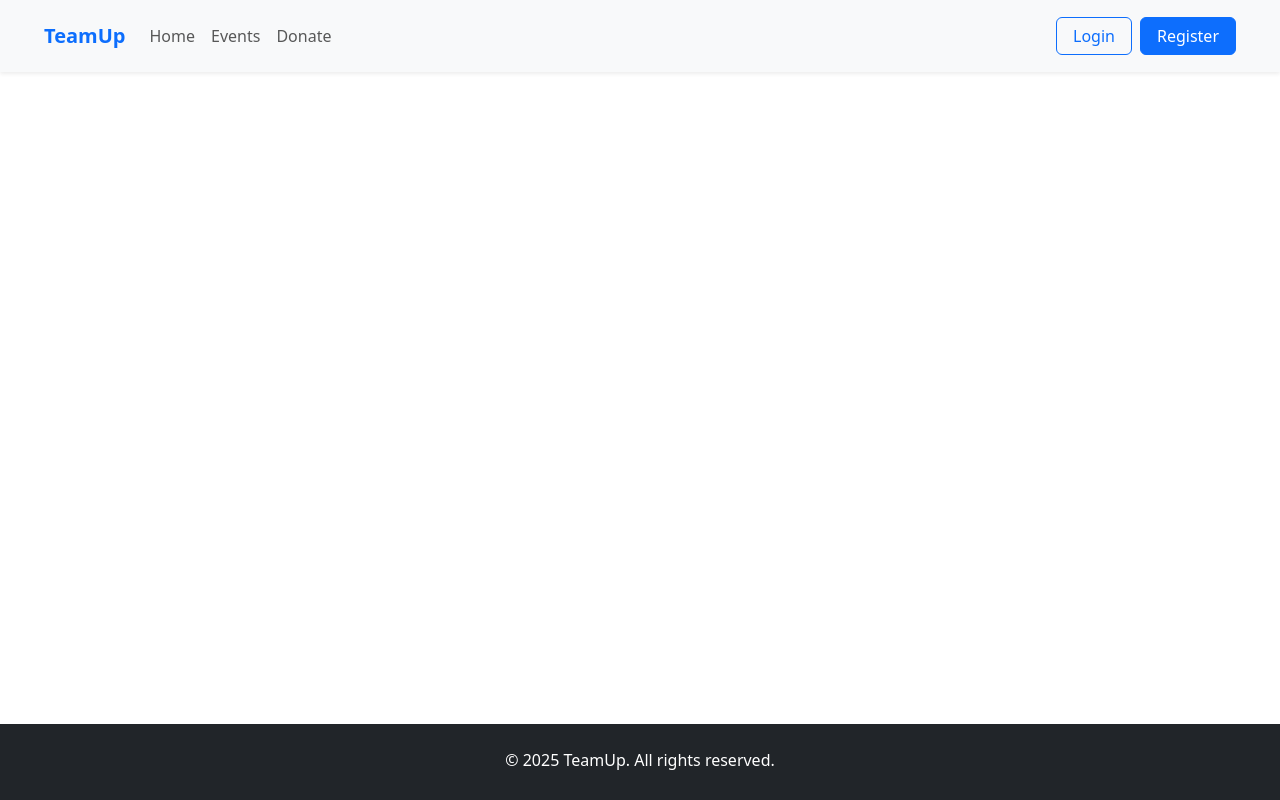
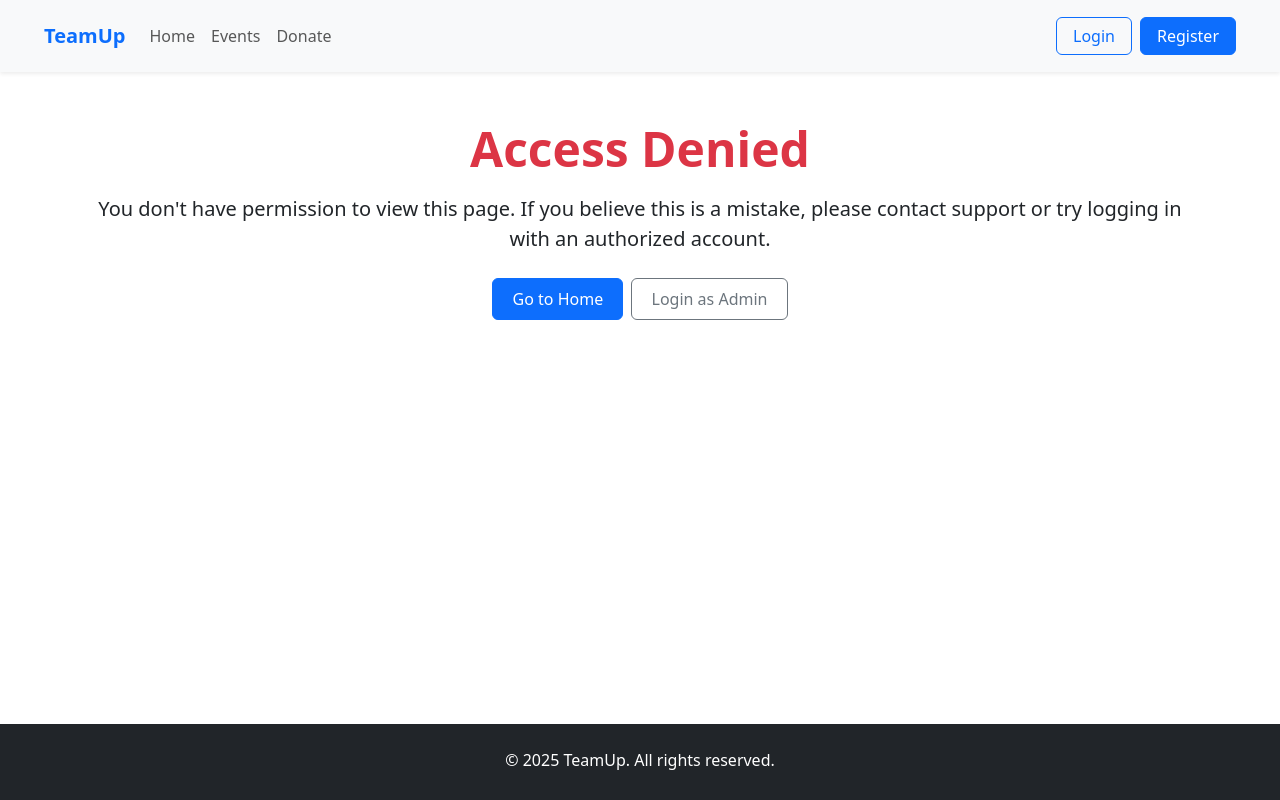
Before and after one commit to 7wik-pk-monash/FIT5032-A1, a Vue app: page /unauthorized in a window 1280 px wide. Built offline with nearby package versions, Linux system fonts and the light colour scheme.

Commit message:
add unauth page

```diff
--- a/src/router/index.js
+++ b/src/router/index.js
@@ -5,6 +5,7 @@ import Events from '@/views/Events.vue'
 import CreateActivity from '@/views/CreateActivity.vue'
 import Login from '@/views/Login.vue'
 import Register from '@/views/Register.vue'
+import Unauthorized from '@/views/Unauthorized.vue'
 
 const routes = [
 
@@ -15,6 +16,7 @@ const routes = [
   { path: '/create-activity', component: CreateActivity, meta: { requiresAuth: true } },
   { path: '/login', component: Login },
   { path: '/register', component: Register },
+  { path: '/unauthorized', component: Unauthorized },
 
   // Admin Routes
   { path: '/admin', component: AdminPanel, meta: { requiresAuth: true, roles: ['admin'] } }
@@ -43,7 +45,9 @@ router.beforeEach((to, from, next) => {
 
     // If user attempts accessing an unauthorized page
     toast.error('You attempted to access an unauthorized page')
-    return next('/login')
+    setTimeout(() => next('/unauthorized'), 100)
+
+    // return next('/')
 
   } else {
     next()
--- /dev/null
+++ b/src/views/Unauthorized.vue
@@ -0,0 +1,25 @@
+<template>
+  <section class="container py-5 text-center">
+    <h1 class="display-5 text-danger mb-3">Access Denied</h1>
+    <p class="lead mb-4">
+      You don't have permission to view this page. If you believe this is a mistake, please contact support or try logging in with an authorized account.
+    </p>
+    <router-link to="/" class="btn btn-primary me-2">Go to Home</router-link>
+    <router-link to="/login" class="btn btn-outline-secondary">Login as Admin</router-link>
+  </section>
+</template>
+
+<script setup>
+// import { useAuth } from '@/composables/useAuth'
+// const { user } = useAuth()
+</script>
+
+<style scoped>
+h1 {
+  font-weight: 700;
+}
+.btn {
+  font-weight: 500;
+  padding: 0.5rem 1.2rem;
+}
+</style>
```
